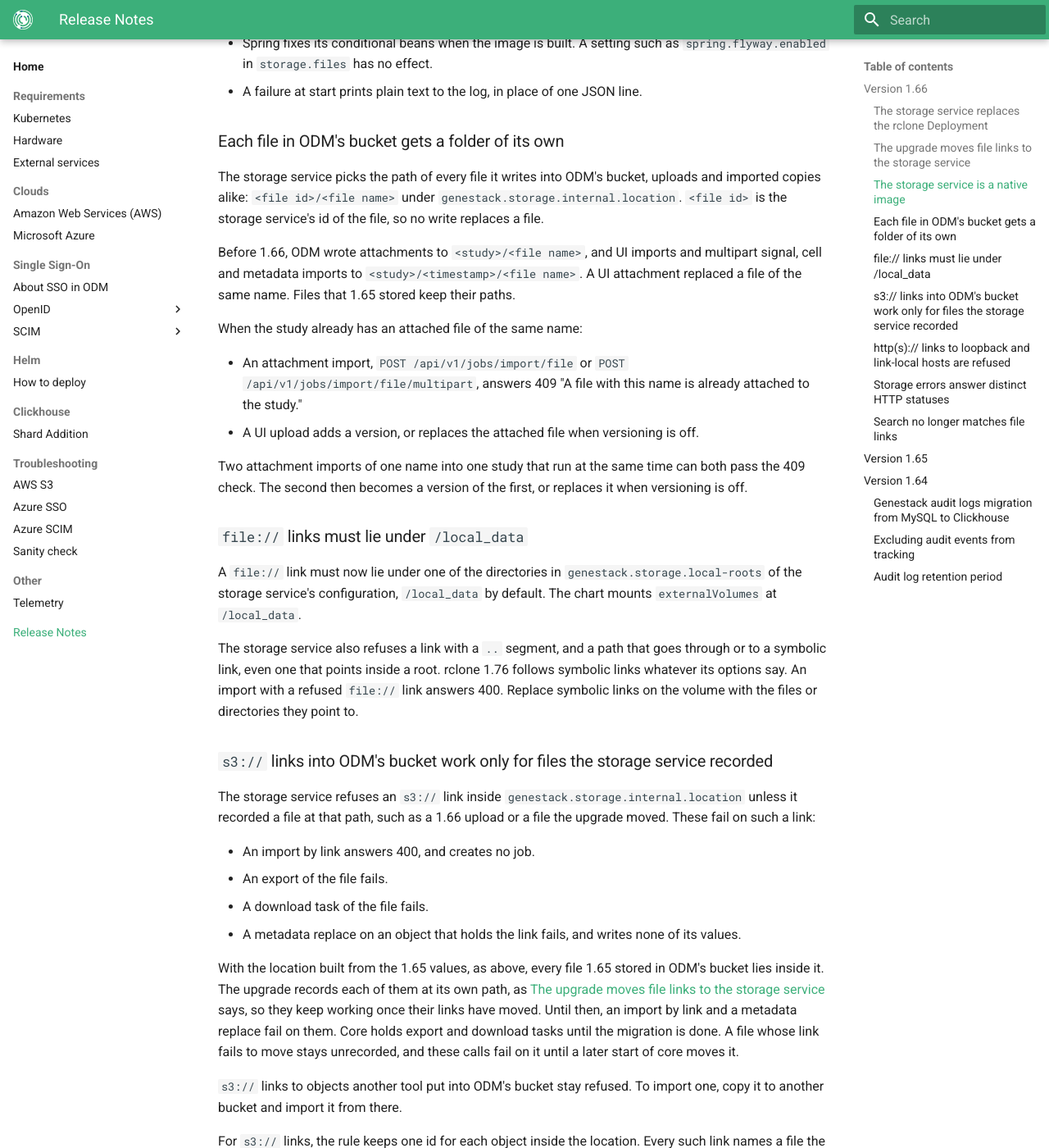
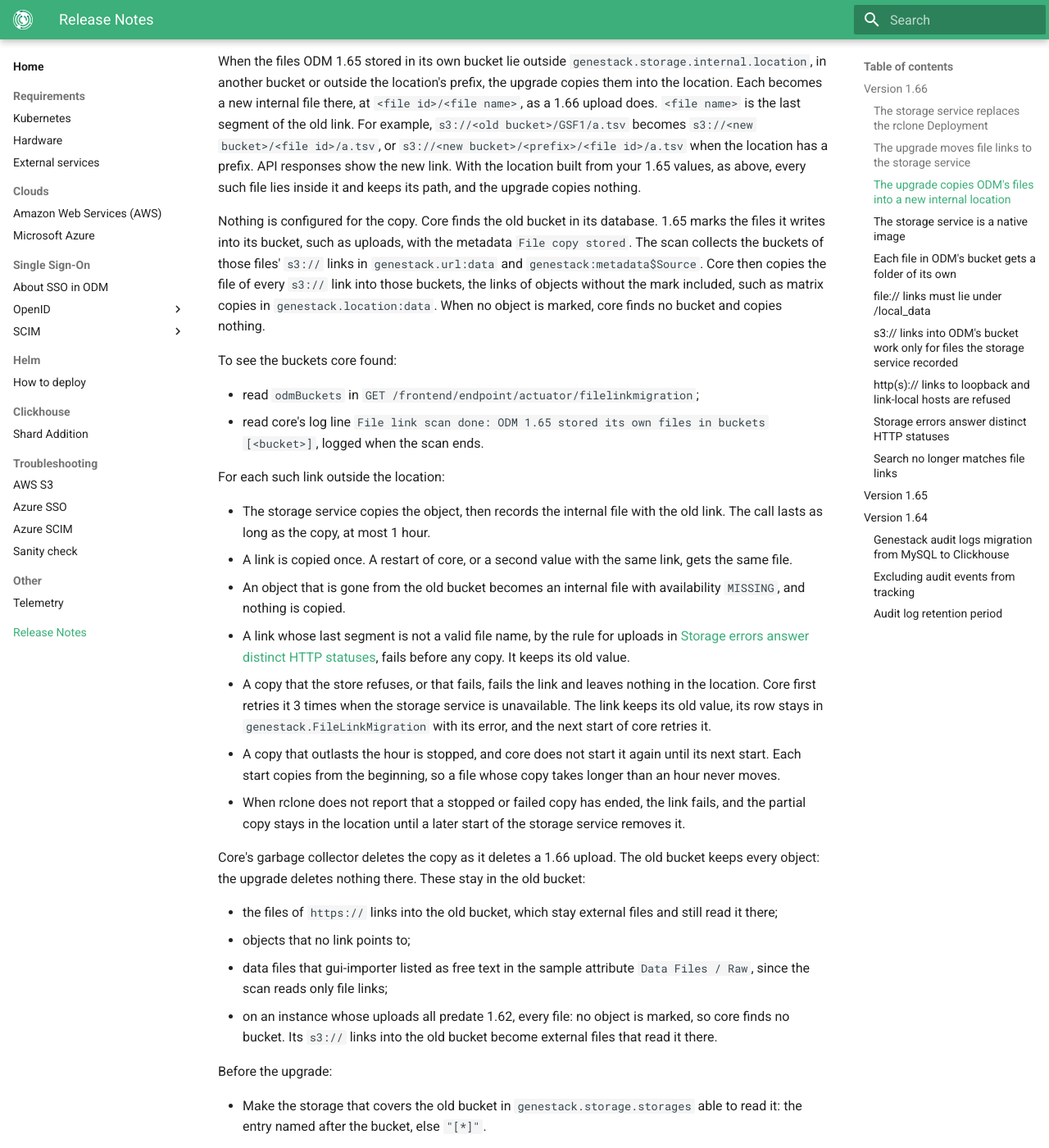
Before and after one commit to genestack/admin-docs, an MkDocs documentation site: the page built from docs/home/release-notes.md, in a window 1280 px wide and 1400 px high, scrolled down 6507 px. Shown: the whole window at 82% size. Built offline with MkDocs 1.6.1 and Material for MkDocs 9.7.7, drawn with Linux system fonts in a browser that asks for light colours; the version menu is left out; some of the changed text lies outside the part shown.

Commit message:
BIA-280: Document the copy of ODM's files from its 1.65 bucket
Co-Authored-By: Claude Opus 5.5 <noreply@anthropic.com>

````diff
--- a/docs/home/release-notes.md
+++ b/docs/home/release-notes.md
@@ -14,8 +14,10 @@
     large instance. Core reports ready at once. Until it has tried each link, core starts no task and skips its
     garbage collection. Meanwhile, a file whose link has not moved yet may fail to read. Before you upgrade, make
     the storage service's storages cover every bucket the old links name. A file whose link fails to move stays
-    unreadable until a later start of core moves it. See
-    [The upgrade moves file links to the storage service](#the-upgrade-moves-file-links-to-the-storage-service).
+    unreadable until a later start of core moves it. When the files 1.65 stored in ODM's bucket lie outside
+    `genestack.storage.internal.location`, in another bucket or outside the location's prefix, the upgrade copies
+    them into the location, which needs room there and time.
+    See [The upgrade moves file links to the storage service](#the-upgrade-moves-file-links-to-the-storage-service).
 
 This release adds the storage service, the only ODM component that calls rclone. Core, applications and func-job
 read, write and copy files through it. It runs two containers in one Pod, `storage-service` and `rclone`, under the `storage` key
@@ -64,7 +66,10 @@ scheme, or when `genestack.storage.storages.s3` has neither an entry named after
 The storage service keeps each file it writes as a path relative to the location. To move ODM's internal storage to
 another bucket or prefix, copy its objects there, change the location and restart the storage service. The database
 needs no change for the files the storage service recorded. The upgrade records the files that 1.65 and earlier
-stored inside the location the same way, so they move with it.
+stored inside the location the same way, so they move with it. The upgrade copies the files 1.65 stored outside
+the location into it first, as
+[The upgrade copies ODM's files into a new internal location](#the-upgrade-copies-odms-files-into-a-new-internal-location)
+says.
 
 ### The upgrade moves file links to the storage service
 
@@ -87,6 +92,9 @@ Then core registers each row's link with the storage service:
 - An `s3://` link inside `genestack.storage.internal.location` becomes an internal file at its own path. Core's
   garbage collector deletes it as it deletes a 1.66 upload: with the object that holds it, when that object is
   marked `File copy stored`.
+- An `s3://` link into the bucket where 1.65 stored ODM's files, outside the location, is copied into the location
+  as a new internal file, at `<file id>/<file name>`. See
+  [The upgrade copies ODM's files into a new internal location](#the-upgrade-copies-odms-files-into-a-new-internal-location).
 - Any other link becomes an external file, as an import by link makes it. When the storage service reads its file,
   the file is `AVAILABLE`, checked when core moved its link.
 - A link whose file is gone or unreadable becomes a file too, with availability `MISSING` or `UNREACHABLE`, so its
@@ -133,9 +141,10 @@ field when core does not answer.
 | `state` | `NOT_STARTED` until the migration starts, `SCANNING`, `MIGRATING`, then `DONE`. A start after the scan ended skips `SCANNING` |
 | `scannedObjectId` | The objectId the scan reached |
 | `maxObjectId` | The largest objectId the scan reads to |
+| `odmBuckets` | The buckets where the scan found the files 1.65 stored, those marked `File copy stored`. Empty when no object is marked: then core copies nothing |
 | `rows` | The rows of `genestack.FileLinkMigration` this run moves, found by the scan or left by an earlier run. 0 while core scans |
 | `migrated` | The rows moved to the storage service in this run, those whose file is `MISSING` or `UNREACHABLE` included |
-| `failed` | The rows that failed in this run and stay in `genestack.FileLinkMigration`, such as a link no storage covers. A link whose file is gone or unreadable counts in `migrated`, except a link inside `genestack.storage.internal.location` whose read is refused or fails |
+| `failed` | The rows that failed in this run and stay in `genestack.FileLinkMigration`, such as a link no storage covers. A link whose file is gone or unreadable counts in `migrated`, except a link inside `genestack.storage.internal.location` whose read is refused or fails, and a link whose copy into it is refused or fails |
 | `kept` | The rows whose link stays as it is, such as a `raw:` link, in this run |
 | `startedAt`, `finishedAt` | When this run started, and when it was done. Absent until then |
 | `error` | `waiting for the storage service since <instant>` while core waits for it, with an ISO-8601 UTC time such as `2026-11-17T10:00:00.123Z`. Otherwise the failure of the last run that failed since core started, as `<class>: <message>`, such as `SQLException: Lock wait timeout exceeded`. Absent when there is neither, and once `DONE` |
@@ -147,10 +156,11 @@ A link whose file is gone or unreadable moves to the storage service, which regi
 
 - `MISSING` when the store answers that there is no such file, such as a 404, or DNS knows no host of an `http(s)://`
   link. An `s3://` link inside `genestack.storage.internal.location` whose object is gone becomes an internal file
-  with availability `MISSING`.
+  with availability `MISSING`, and so does a link the upgrade copies whose object is gone from the old bucket.
 - `UNREACHABLE` when the store refuses the read, with 403 or 401, or fails on the way, such as a timeout, a host
   that gives rclone no answer within 60 s, or throttling. Inside `genestack.storage.internal.location` such a link
-  fails instead: the storage service reads ODM's bucket with its own credentials.
+  fails instead: the storage service reads ODM's bucket with its own credentials. A link the upgrade copies fails
+  too.
 
 Such a file has size -1 and no other metadata, and the storage service logs one WARN line for it. It stays
 unreadable until the store gives it. The storage service's scheduled availability check reads each external file
@@ -174,7 +184,8 @@ left.
 
 Before the upgrade, make `genestack.storage.storages` cover every bucket the old links name, with credentials that
 can read it. An `"[*]"` entry covers every bucket that has no entry of its own. Old `file://` links must lie under
-`genestack.storage.local-roots`.
+`genestack.storage.local-roots`. When the files 1.65 stored lie outside the internal location, give it room for
+their copies too.
 
 After the upgrade:
 
@@ -208,13 +219,14 @@ After the upgrade:
     SELECT link, availability, checked_at FROM external_file WHERE availability IN ('MISSING', 'UNREACHABLE');
     ```
 
-    Internal files, the links into ODM's bucket whose object was gone:
+    Internal files, the links into ODM's bucket, or the old bucket the upgrade copies from, whose object was gone:
 
     ```sql
-    SELECT path FROM internal_file WHERE availability = 'MISSING';
+    SELECT path, legacy_link FROM internal_file WHERE availability = 'MISSING';
     ```
 
-    `path` is relative to `genestack.storage.internal.location`. The other external files the migration made were
+    `path` is relative to `genestack.storage.internal.location`. `legacy_link` holds the old link of a file the
+    upgrade was to copy, and is `NULL` for a link inside the location. The other external files the migration made were
     `AVAILABLE` when core moved their link, and `checked_at` holds that time until a scheduled check reads them. The
     first query also lists external files that a scheduled check found missing or unreachable since. When a storage's
     credentials made files `UNREACHABLE`, fix them in `genestack.storage.storages` and restart the storage service.
@@ -223,6 +235,64 @@ After the upgrade:
 The upgrade leaves the parameters of func-job's jobs as they are. Func-job marks every job running at the upgrade
 FAILED, as at any start. `PUT /api/v1/jobs/{jobExecId}/restart` of a job started before 1.66 answers 409 with hint
 A0010, `Job <id> started before ODM 1.66 and holds file links: start a new import`. Start a new import instead.
+
+### The upgrade copies ODM's files into a new internal location
+
+When the files ODM 1.65 stored in its own bucket lie outside `genestack.storage.internal.location`, in another bucket
+or outside the location's prefix, the upgrade copies them into the location. Each becomes a new internal file there,
+at `<file id>/<file name>`, as a 1.66 upload does. `<file name>` is the last segment of the old link. For example,
+`s3://<old bucket>/GSF1/a.tsv` becomes `s3://<new bucket>/<file id>/a.tsv`, or
+`s3://<new bucket>/<prefix>/<file id>/a.tsv` when the location has a prefix. API responses show the new link. With
+the location built from your 1.65 values, as above, every such file lies inside it and keeps its path, and the
+upgrade copies nothing.
+
+Nothing is configured for the copy. Core finds the old bucket in its database. 1.65 marks the files it writes into
+its bucket, such as uploads, with the metadata `File copy stored`. The scan collects the buckets of those files'
+`s3://` links in `genestack.url:data` and `genestack:metadata$Source`. Core then copies the file of every `s3://`
+link into those buckets, the links of objects without the mark included, such as matrix copies in
+`genestack.location:data`. When no object is marked, core finds no bucket and copies nothing.
+
+To see the buckets core found:
+
+- read `odmBuckets` in `GET /frontend/endpoint/actuator/filelinkmigration`;
+- read core's log line `File link scan done: ODM 1.65 stored its own files in buckets [<bucket>]`, logged when the
+  scan ends.
+
+For each such link outside the location:
+
+- The storage service copies the object, then records the internal file with the old link. The call lasts as long
+  as the copy, at most 1 hour.
+- A link is copied once. A restart of core, or a second value with the same link, gets the same file.
+- An object that is gone from the old bucket becomes an internal file with availability `MISSING`, and nothing is
+  copied.
+- A link whose last segment is not a valid file name, by the rule for uploads in
+  [Storage errors answer distinct HTTP statuses](#storage-errors-answer-distinct-http-statuses), fails before any
+  copy. It keeps its old value.
+- A copy that the store refuses, or that fails, fails the link and leaves nothing in the location. Core first
+  retries it 3 times when the storage service is unavailable. The link keeps its old value, its row stays in
+  `genestack.FileLinkMigration` with its error, and the next start of core retries it.
+- A copy that outlasts the hour is stopped, and core does not start it again until its next start. Each start copies
+  from the beginning, so a file whose copy takes longer than an hour never moves.
+- When rclone does not report that a stopped or failed copy has ended, the link fails, and the partial copy stays in
+  the location until a later start of the storage service removes it.
+
+Core's garbage collector deletes the copy as it deletes a 1.66 upload. The old bucket keeps every object: the
+upgrade deletes nothing there. These stay in the old bucket:
+
+- the files of `https://` links into the old bucket, which stay external files and still read it there;
+- objects that no link points to;
+- data files that gui-importer listed as free text in the sample attribute `Data Files / Raw`, since the scan reads
+  only file links;
+- on an instance whose uploads all predate 1.62, every file: no object is marked, so core finds no bucket. Its
+  `s3://` links into the old bucket become external files that read it there.
+
+Before the upgrade:
+
+- Make the storage that covers the old bucket in `genestack.storage.storages` able to read it: the entry named after
+  the bucket, else `"[*]"`.
+- Give the internal location room for the copies, up to the size of the old bucket.
+- Expect the migration to last longer by the time of the copies. Core holds its queued tasks and its garbage
+  collector until it has tried every link once.
 
 ### The storage service is a native image
 
@@ -252,7 +322,8 @@ file, so no write replaces a file.
 
 Before 1.66, ODM wrote attachments to `<study>/<file name>`, and UI imports and multipart signal, cell and metadata
 imports to `<study>/<timestamp>/<file name>`. A UI attachment replaced a file of the same name. Files that 1.65
-stored keep their paths.
+stored inside the location keep their paths. Files the upgrade copies into the location from outside it get
+`<file id>/<file name>`.
 
 When the study already has an attached file of the same name:
 
@@ -287,7 +358,10 @@ upgrade records each of them at its own path, as
 [The upgrade moves file links to the storage service](#the-upgrade-moves-file-links-to-the-storage-service) says,
 so they keep working once their links have moved. Until then, an import by link and a metadata replace fail on them.
 Core holds export and download tasks until the migration is done. A file whose link fails to move stays
-unrecorded, and these calls fail on it until a later start of core moves it.
+unrecorded, and these calls fail on it until a later start of core moves it. When the files 1.65 stored lie
+outside the location, the upgrade copies them into it, as
+[The upgrade copies ODM's files into a new internal location](#the-upgrade-copies-odms-files-into-a-new-internal-location)
+says.
 
 `s3://` links to objects another tool put into ODM's bucket stay refused. To import one, copy it to another bucket
 and import it from there.
````
